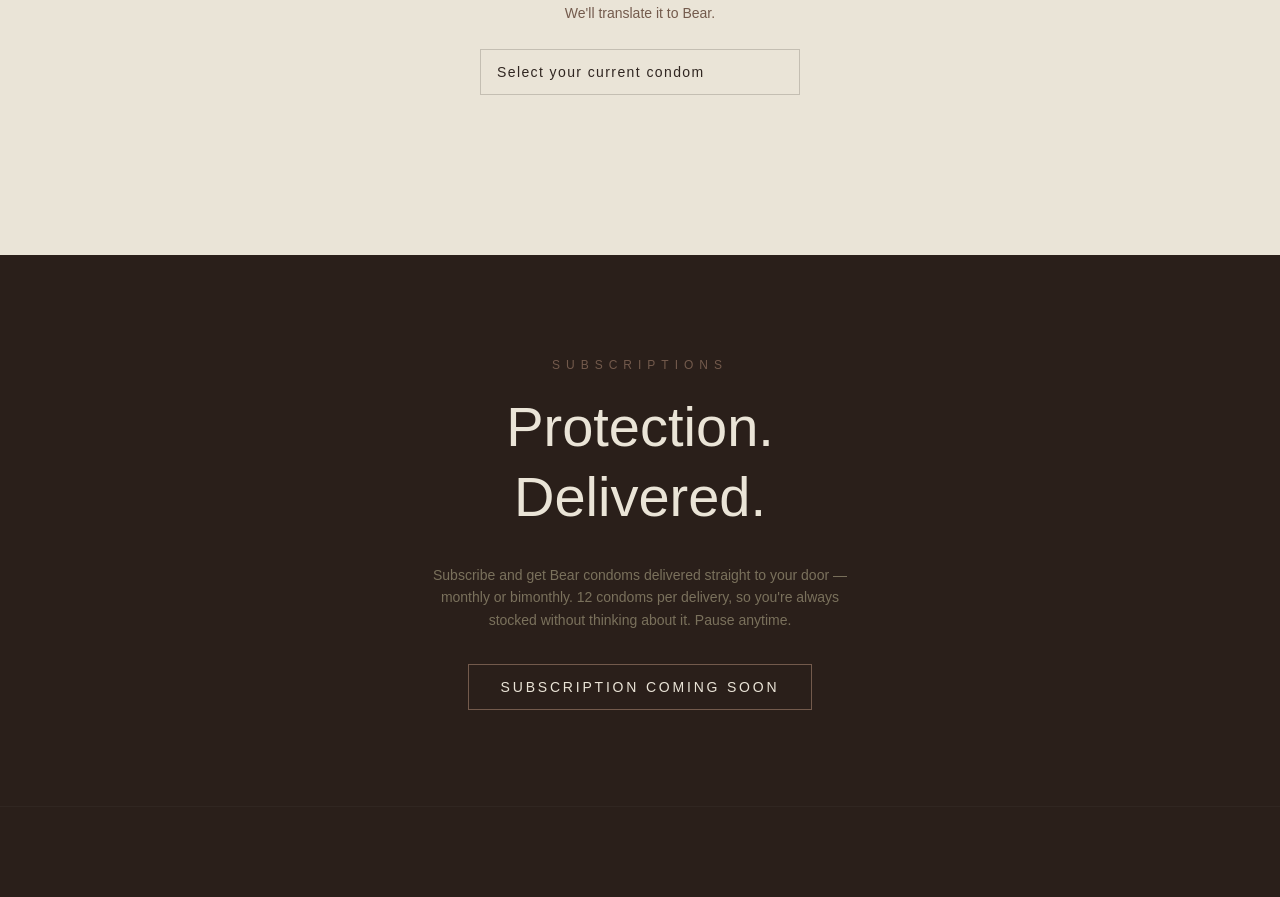
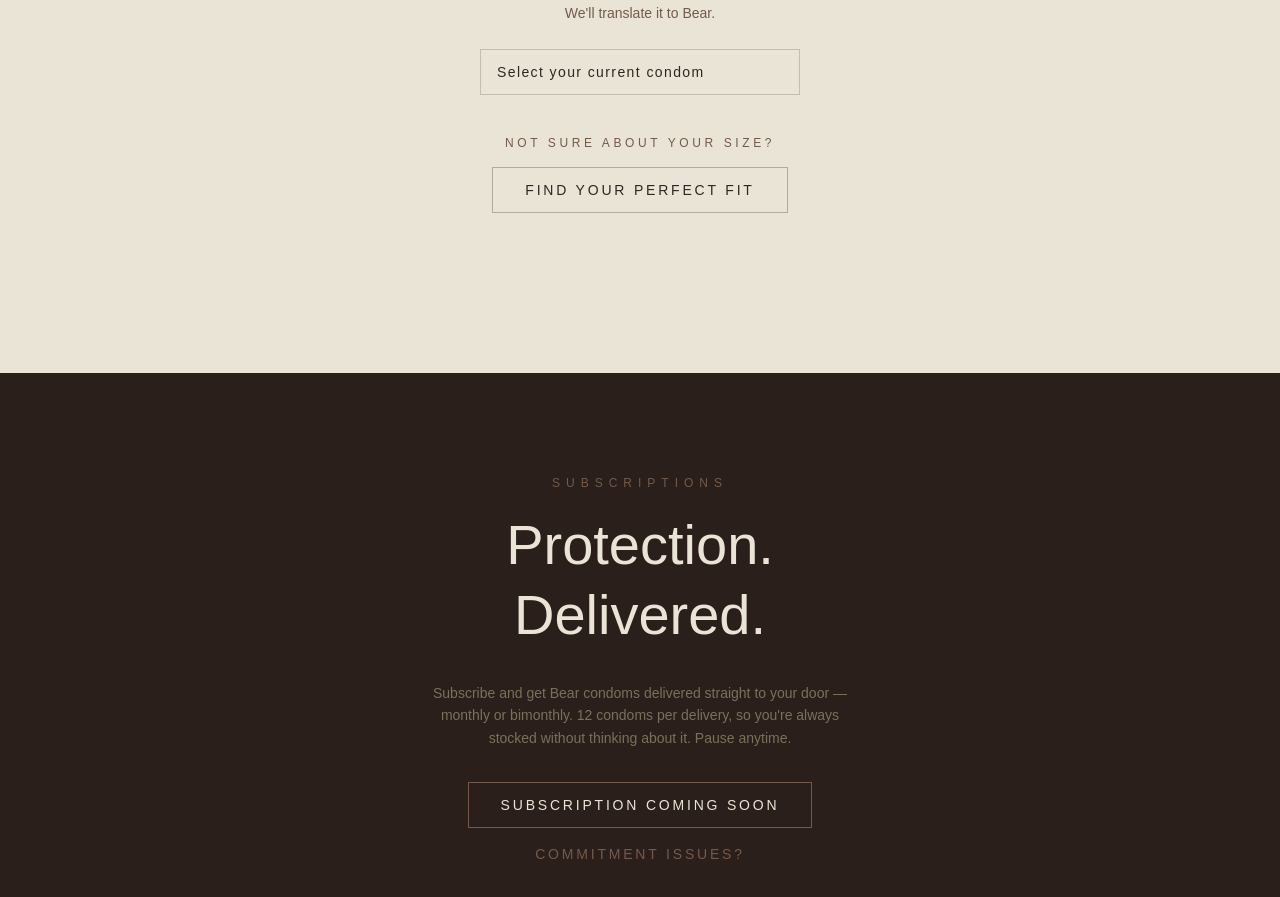
Before and after one commit to ellenbjorkegren/website, a Next.js app in the folder bear_website/: page / in a window 1280 px wide. Shown: the part 2462-3359 px from the top of the page. Built offline with nearby package versions, Linux system fonts and the light colour scheme; a web font is replaced by a local one.

Commit message:
add buttons

```diff
--- a/bear_website/app/page.tsx
+++ b/bear_website/app/page.tsx
@@ -358,6 +358,15 @@
               </p>
               <SizeTranslator />
             </div>
+            <div className="mt-10 text-center">
+              <p className="text-xs tracking-[0.3em] uppercase text-[#735a4c] mb-4">Not sure about your size?</p>
+              <button
+                onClick={() => { setShowOrderModal(true); setOrderTab(1); }}
+                className="text-sm tracking-[0.2em] uppercase border border-[#302621]/30 px-8 py-3 text-[#302621] hover:border-[#302621] transition-all duration-300"
+              >
+                Find Your Perfect Fit
+              </button>
+            </div>
           </div>
 
         </div>
@@ -381,6 +390,12 @@
               className="text-sm tracking-[0.2em] uppercase border border-[#735a4c] px-8 py-3 text-[#eae4d7] hover:border-[#eae4d7] transition-all duration-300"
             >
               Subscription Coming Soon
+            </button>
+            <button
+              onClick={() => { setShowOrderModal(true); setOrderTab(1); }}
+              className="text-sm tracking-[0.2em] uppercase text-[#735a4c] hover:text-[#eae4d7] transition-colors duration-300"
+            >
+              Commitment Issues?
             </button>
           </div>
         </div>
```
